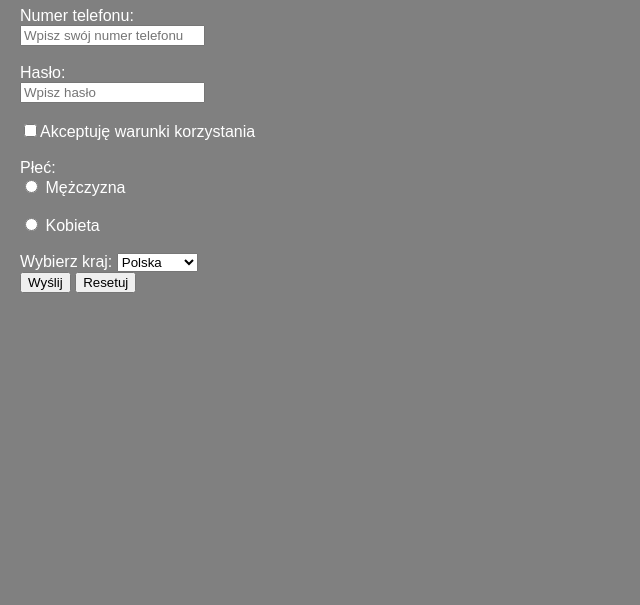
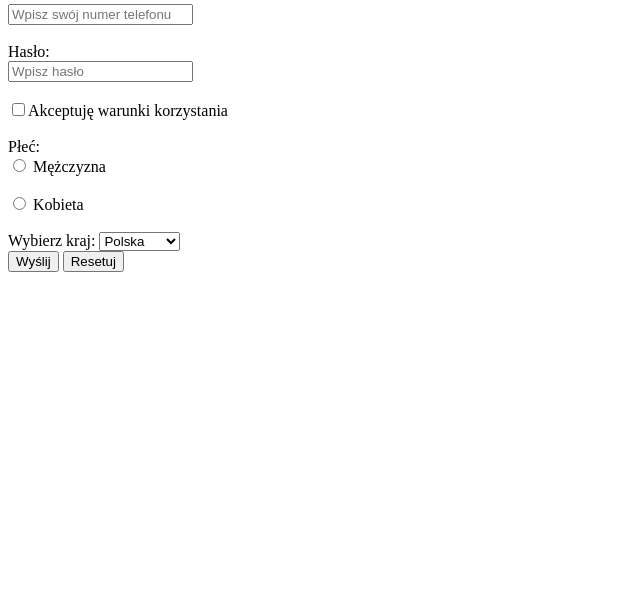
Before and after one commit to MarkOl1inyk/formularz, a plain HTML site: page index.html in a window 1280 px wide. Shown: the part 195-800 px from the top of the page, without its empty margins (0-640 px from the left). Drawn offline with Linux system fonts and the light colour scheme.

Commit message:
Update index.html

```diff
--- a/index.html
+++ b/index.html
@@ -4,16 +4,7 @@
   <meta charset="UTF-8">
   <meta name="viewport" content="width=device-width, initial-scale=1.0">
 <title>Formularz</title>
-  <style>
-    body {
-      background-color: gray;
-      color: white;
-      font-family: Arial, sans-serif;
-      margin: 0;
-      padding: 20px;
-    }
-  </style>
-</head>
+  </head>
 <body>
    <h2>Formularz</h2>
   <form action="/submit" method="post">
```
